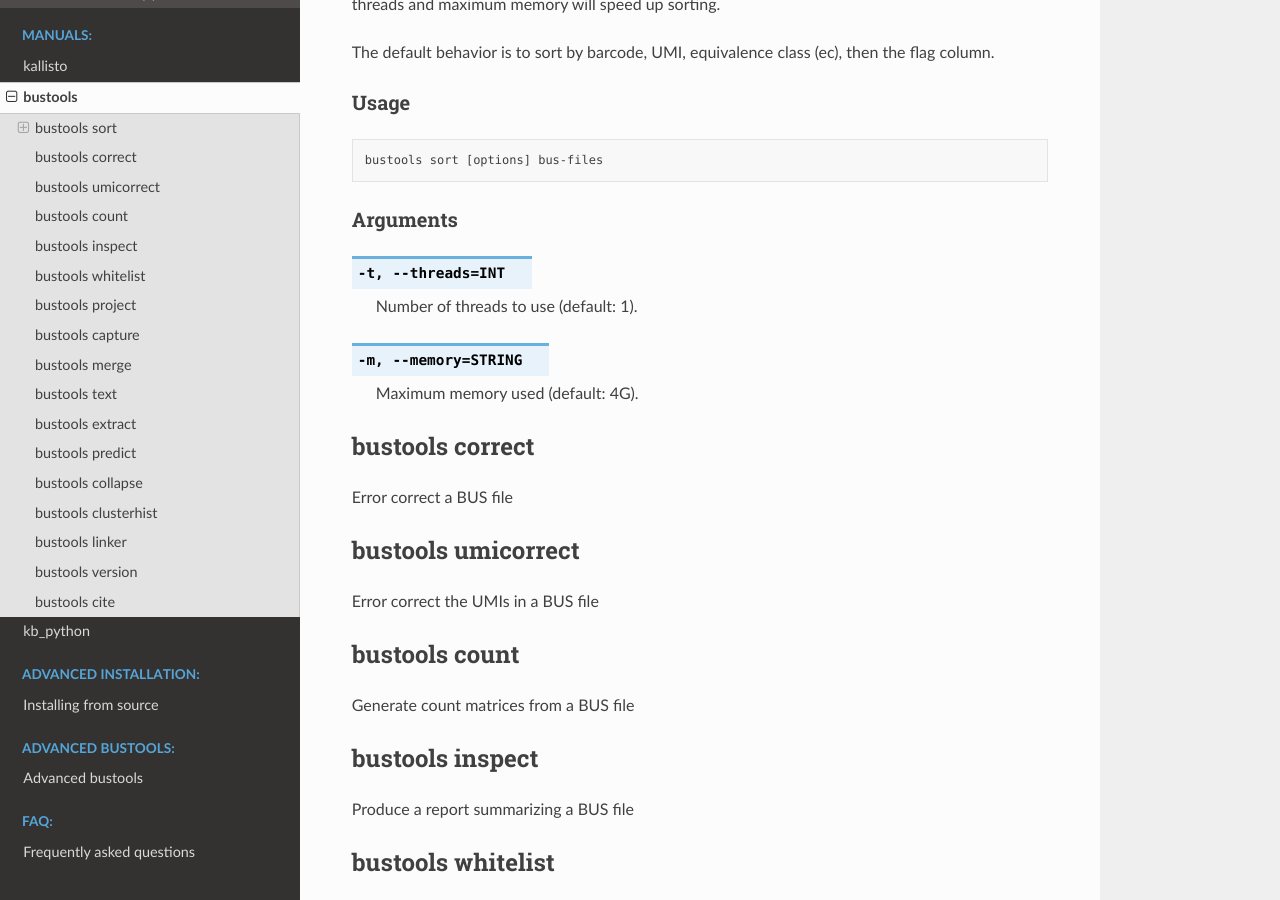
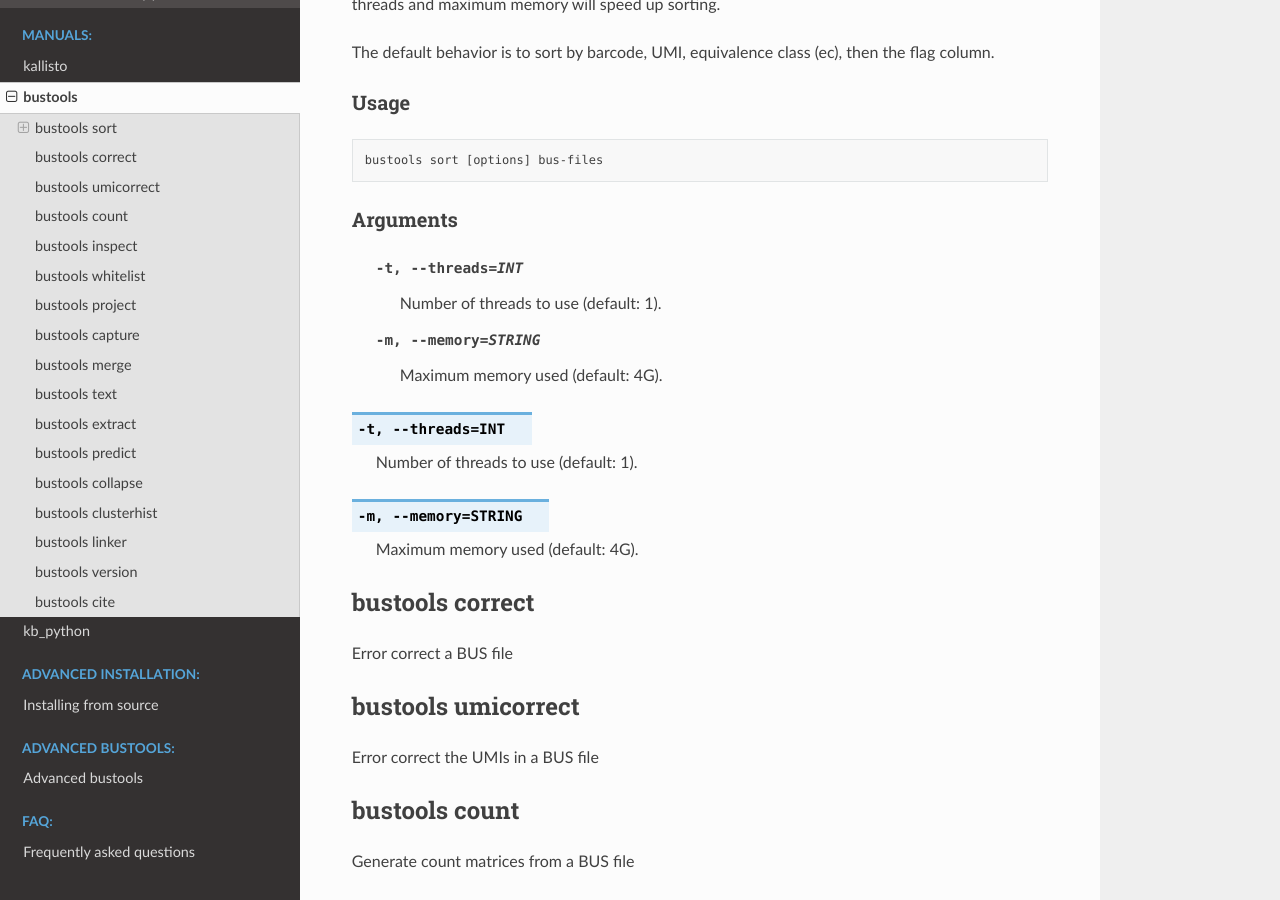
Before and after one commit to pachterlab/kb_docs, a Sphinx documentation site: the page built from docs/source/manuals/bustools.rst, in a window 1280 px wide and 900 px high, scrolled down 345 px. Built offline with Sphinx 7.4.7 and the Read the Docs theme 2.0.0, drawn with Linux system fonts in a browser that asks for light colours.

Commit message:
Update bustools.rst

```diff
--- a/docs/source/manuals/bustools.rst
+++ b/docs/source/manuals/bustools.rst
@@ -21,6 +21,15 @@
 
 Arguments
 .........
+
+
+   -t, --threads=INT
+      Number of threads to use (default: 1).
+
+   -m, --memory=STRING
+      Maximum memory used (default: 4G).
+
+
 
 .. option:: -t, --threads=INT
 
```
